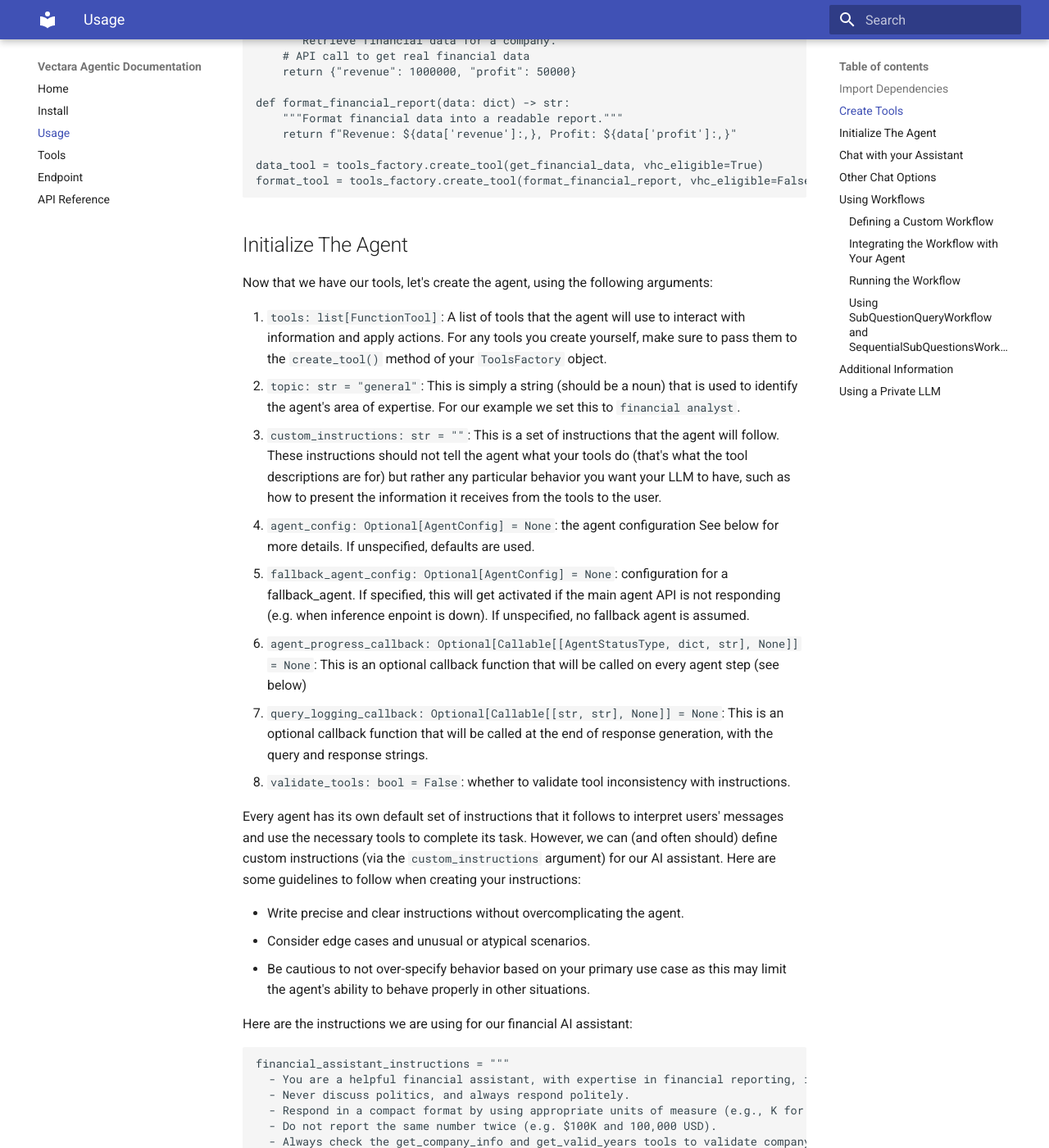
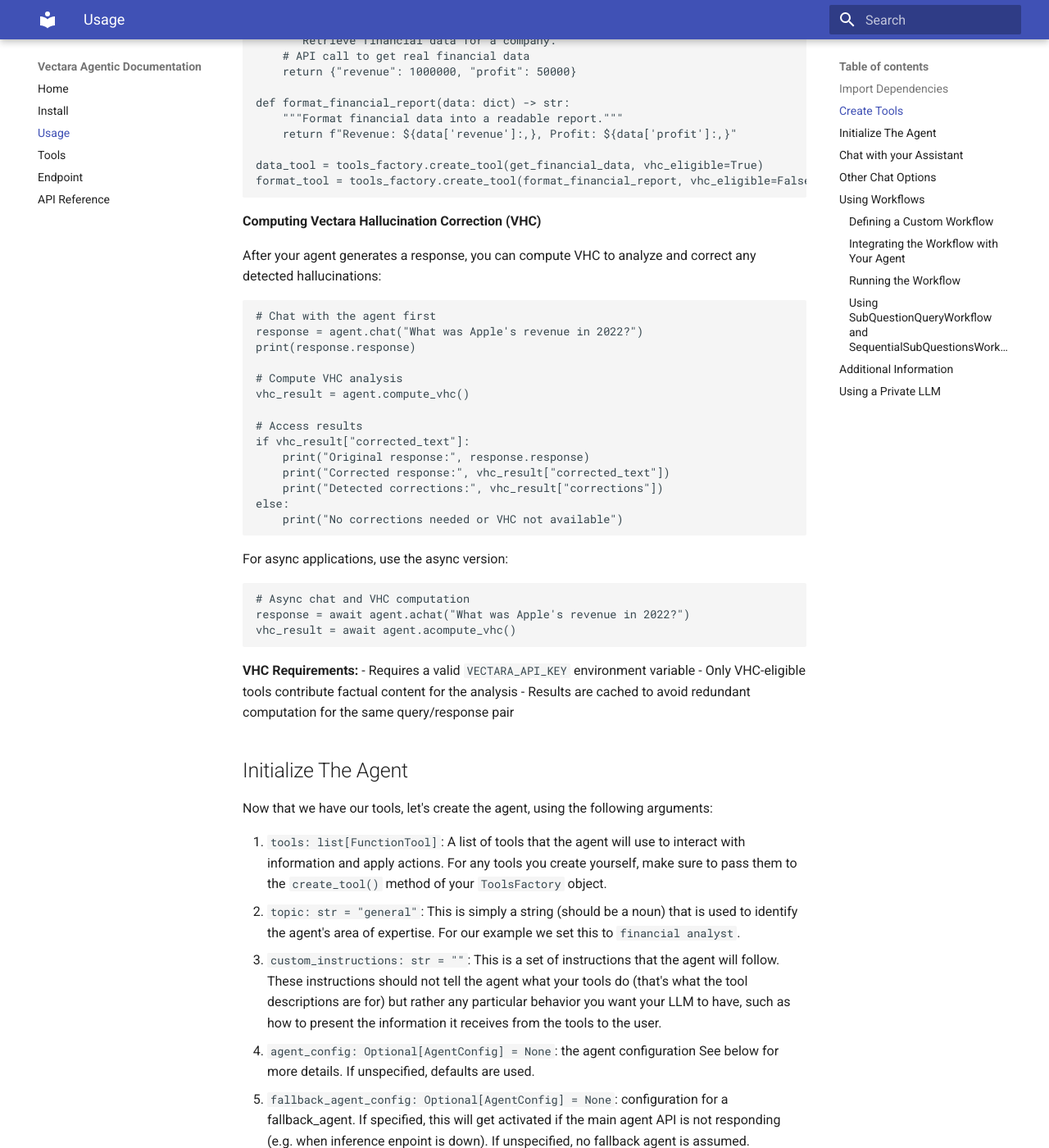
Before and after one commit to vectara/py-vectara-agentic, an MkDocs documentation site: the page built from docs/usage.md, in a window 1280 px wide and 1400 px high, scrolled down 7545 px. Shown: the whole window at 82% size. Built offline with MkDocs 1.6.1 and Material for MkDocs 9.7.7, drawn with Linux system fonts in a browser that asks for light colours; the version menu is left out.

Commit message:
updated docs and requirements

````diff
--- a/docs/usage.md
+++ b/docs/usage.md
@@ -407,6 +407,40 @@
 format_tool = tools_factory.create_tool(format_financial_report, vhc_eligible=False)
 ```
 
+**Computing Vectara Hallucination Correction (VHC)**
+
+After your agent generates a response, you can compute VHC to analyze and correct any detected hallucinations:
+
+```python
+# Chat with the agent first
+response = agent.chat("What was Apple's revenue in 2022?")
+print(response.response)
+
+# Compute VHC analysis
+vhc_result = agent.compute_vhc()
+
+# Access results
+if vhc_result["corrected_text"]:
+    print("Original response:", response.response)
+    print("Corrected response:", vhc_result["corrected_text"])
+    print("Detected corrections:", vhc_result["corrections"])
+else:
+    print("No corrections needed or VHC not available")
+```
+
+For async applications, use the async version:
+
+```python
+# Async chat and VHC computation
+response = await agent.achat("What was Apple's revenue in 2022?")
+vhc_result = await agent.acompute_vhc()
+```
+
+**VHC Requirements:**
+- Requires a valid `VECTARA_API_KEY` environment variable
+- Only VHC-eligible tools contribute factual content for the analysis
+- Results are cached to avoid redundant computation for the same query/response pair
+
 ## Initialize The Agent
 Now that we have our tools, let's create the agent, using the following
 arguments:
--- a/requirements-dev.txt
+++ b/requirements-dev.txt
@@ -4,9 +4,9 @@
 black==24.10.0
 codespell==2.4.1
 regex==2023.12.25
-backrefs==5.4
+backrefs==5.9
 mkdocs==1.6.1
-mkdocs-material==9.5.5
+mkdocs-material==9.6.16
 mike==2.1.3
 mkdocstrings==0.28.2
 mkdocstrings-python==1.16.2
````
Also changed, not shown: README.md (+43 -0 lines), 1 other file.
